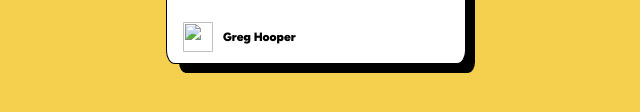
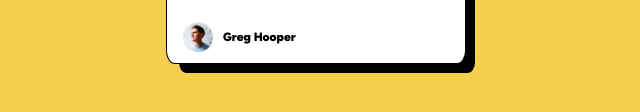
Before and after one commit to JalenDmarion25/blog-preview-card, a plain HTML site: page index.html in a window 1280 px wide. Shown: the part 556-668 px from the top of the page, 324-964 px from the left. Drawn offline with Linux system fonts and the light colour scheme; the site is published under a folder, as on GitHub Pages, so addresses that start at the root find nothing.

Commit message:
Update index.html

```diff
--- a/index.html
+++ b/index.html
@@ -22,7 +22,7 @@
   <p>These languages are the backbone of every website, defining structure, content, and presentation.</p>
 
   <div class="avi-name">
-    <img src="/assets/images/image-avatar.webp" alt="" srcset="">
+    <img src="./assets/images/image-avatar.webp" alt="" srcset="">
     <span>Greg Hooper</span>
   </div>
 </div>
```
